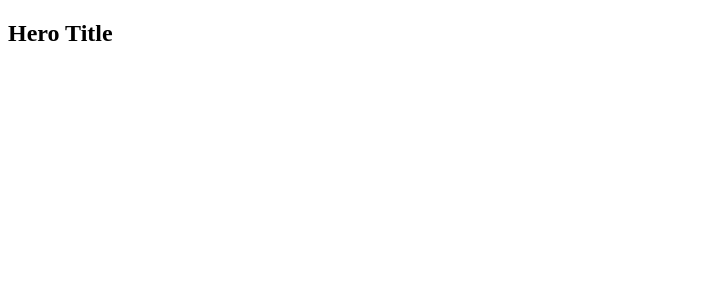
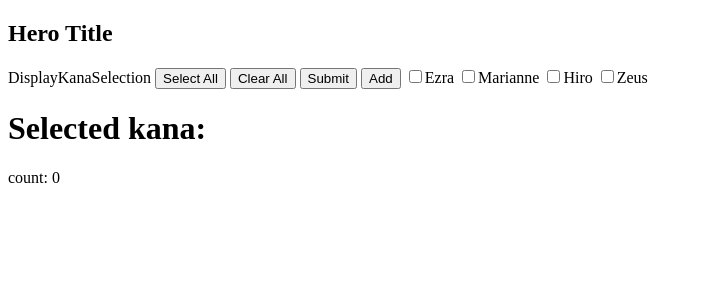
Before and after one commit to ezra-casas/kana-king-svelte, a SvelteKit app: page / in a window 1280 px wide. Shown: the top 300 px of the page, without its empty margins (0-702 px from the left). Built offline with nearby package versions, Linux system fonts and the light colour scheme.

Commit message:
selectedKanaGroup state updates correctly with all functions.

```diff
--- /dev/null
+++ b/src/lib/helpers/DisplayKanaSelection.svelte
@@ -0,0 +1,81 @@
+<script lang='ts'>
+    import { kana } from "../../data/dictionary";
+    import { selectedKanaGroup, count } from "../../stores";
+
+    const [hiraganaArray, katakanaArray] = kana
+    const availableHiragana = Object.keys(hiraganaArray)
+    const availableKatakana = Object.keys(katakanaArray)
+
+    const isSelected:string[] = []
+
+    function boxIsChecked(e:Event){
+        let isChecked = e.target.checked
+        let group = e.target.value
+        console.log(`group: ${group}`)
+
+        if(isChecked){
+            isSelected.push(group)
+            selectedKanaGroup.update(array => [...array, group])
+        }else{
+            let index = isSelected.indexOf(group)
+            if(index !== -1){
+                isSelected.splice(index, 1)
+            }
+        }
+        // console.log(isSelected)
+        console.log($selectedKanaGroup)
+    }
+
+    function selectAll(e:Event){
+        e.preventDefault()
+        let checkboxes = document.querySelectorAll("input")
+
+        checkboxes.forEach(box => {
+            box.checked = true
+            selectedKanaGroup.update(array => [...array, box.value])
+        })
+    }
+
+    function clearAll(e:Event){
+        e.preventDefault()
+        let checkboxes = document.querySelectorAll('input')
+
+        checkboxes.forEach(box => {
+            box.checked = false
+            isSelected.splice(0, isSelected.length)
+        })
+        selectedKanaGroup.set([])
+    }
+
+    function onSubmit(){
+        let checkboxes = document.querySelectorAll("input")
+
+        checkboxes.forEach(box => {
+            if(box.checked){
+                isSelected.push(box.value)
+            }
+        })
+
+        selectedKanaGroup.set(isSelected)
+
+    }
+    function add(){
+        count.update(num => num + 1)
+    }
+</script>
+
+<section>
+    DisplayKanaSelection
+    <button on:click={selectAll}>Select All</button>
+    <button on:click={clearAll}>Clear All</button>
+    <button on:submit={onSubmit}>Submit</button>
+    <button on:click={add}>Add</button>
+
+    <input on:click={boxIsChecked} type="checkbox" value="Ezra"/>Ezra
+    <input on:click={boxIsChecked} type="checkbox" value="Marianne"/>Marianne
+    <input on:click={boxIsChecked} type="checkbox" value="Hiro"/>Hiro
+    <input on:click={boxIsChecked} type="checkbox" value="Zeus"/>Zeus
+</section>
+
+<h1>Selected kana: {$selectedKanaGroup}</h1>
+<p>count: {$count}</p>
--- a/src/routes/+page.svelte
+++ b/src/routes/+page.svelte
@@ -1,5 +1,6 @@
 <script>
     import {selectedKanaGroup} from "../stores"
+    import DisplayKanaSelection from "../lib/helpers/DisplayKanaSelection.svelte";
 
 </script>
 
@@ -7,6 +8,5 @@
     <h1>Hero Title</h1>
 
 </section>
-<section>
 
-</section>
+<DisplayKanaSelection/>
--- a/src/stores.js
+++ b/src/stores.ts
@@ -1,6 +1,8 @@
 import { writable } from "svelte/store";
 
-export const selectedKanaGroup = writable([])
+export const selectedKanaGroup = writable<string[]>([]);
+export const count = writable(0)
+
 export const kanaQuiz = writable([])
 export const answered = writable({
     "correctly": 0,
--- a/tsconfig.json
+++ b/tsconfig.json
@@ -8,7 +8,9 @@
 		"resolveJsonModule": true,
 		"skipLibCheck": true,
 		"sourceMap": true,
-		"strict": true
+		"strict": true,
+		"preserveValueImports": true,
+		"isolatedModules": true
 	}
 	// Path aliases are handled by https://kit.svelte.dev/docs/configuration#alias
 	//
```
